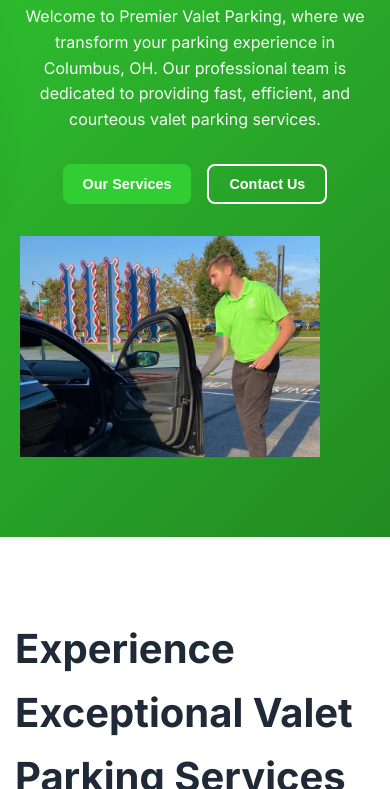
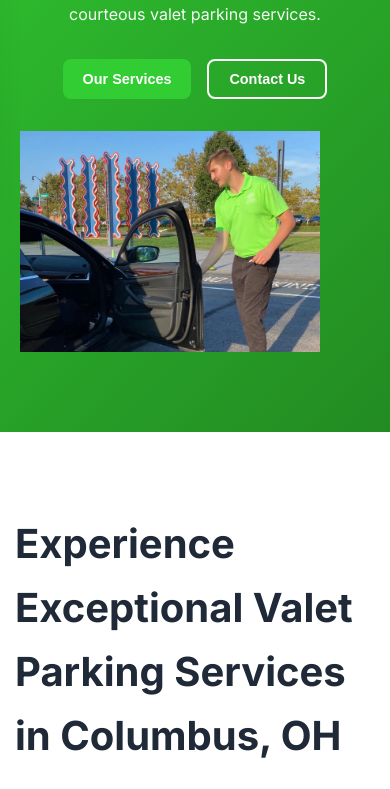
Before and after one commit to chaselaub/Premier-Valet-Parking, a plain HTML site: page index.html in a window 390 px wide. Shown: the part 373-1162 px from the top of the page. Drawn offline with Linux system fonts and the light colour scheme.

Commit message:
Reduce mobile hero padding to shrink gap between navigation and header content

```diff
--- a/styles.css
+++ b/styles.css
@@ -1301,9 +1301,9 @@ body {
     }
 
     .hero {
-        padding-top: 300px; /* Much more aggressive padding to prevent navigation overlap */
-        min-height: calc(100vh - 300px);
-        margin-top: 30px; /* Additional margin to ensure separation from navbar */
+        padding-top: 180px; /* Reduced padding to shrink the gap */
+        min-height: calc(100vh - 180px);
+        margin-top: 15px; /* Reduced margin to shrink the gap */
     }
 
     .hero-container {
@@ -1407,9 +1407,9 @@ body {
     }
 
     .hero {
-        padding-top: 250px; /* Much more aggressive padding for very small screens */
-        min-height: calc(100vh - 250px);
-        margin-top: 25px; /* Additional margin for very small screens */
+        padding-top: 160px; /* Reduced padding for very small screens */
+        min-height: calc(100vh - 160px);
+        margin-top: 10px; /* Reduced margin for very small screens */
     }
 
     .hero-title {
```
